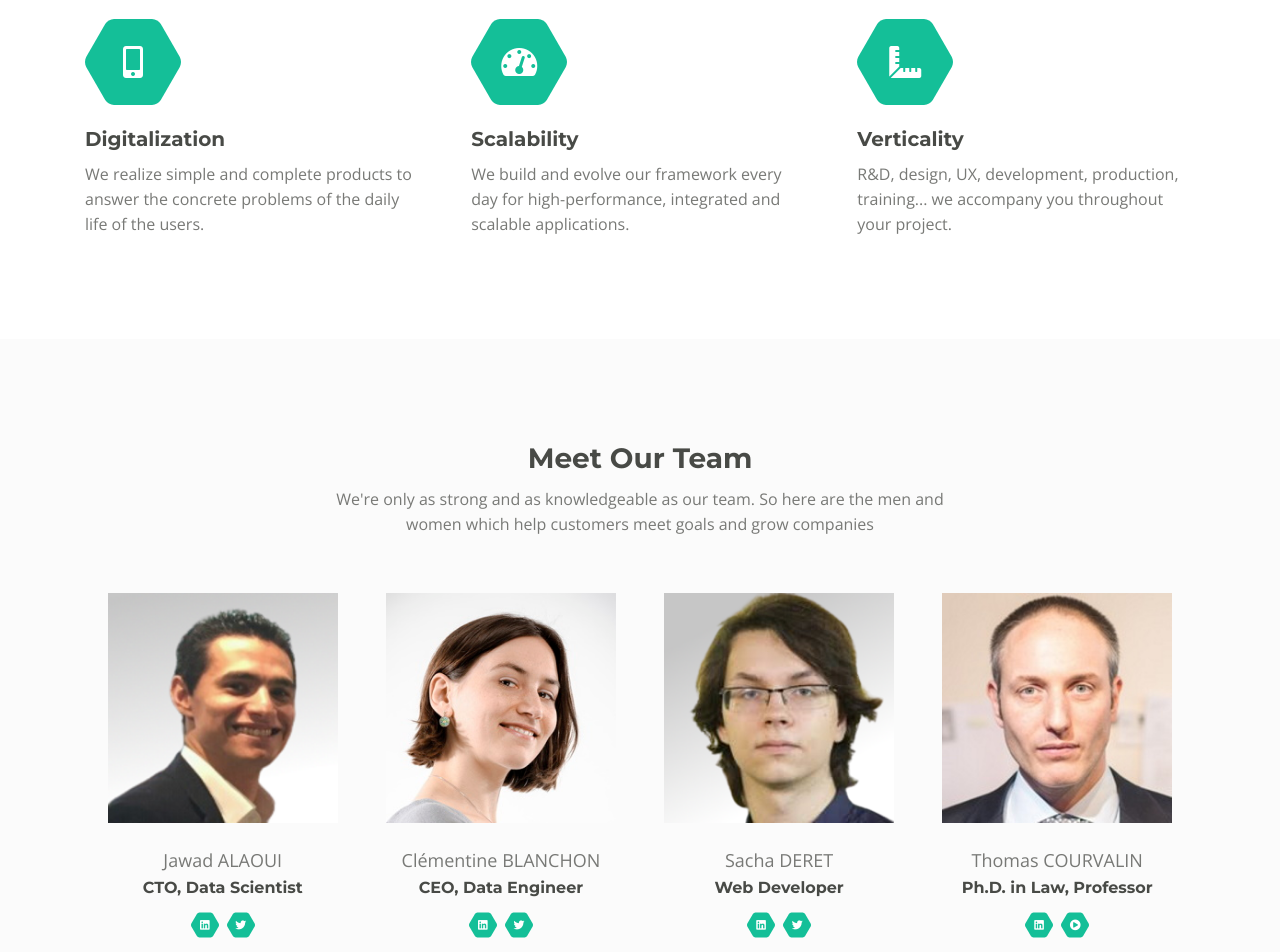
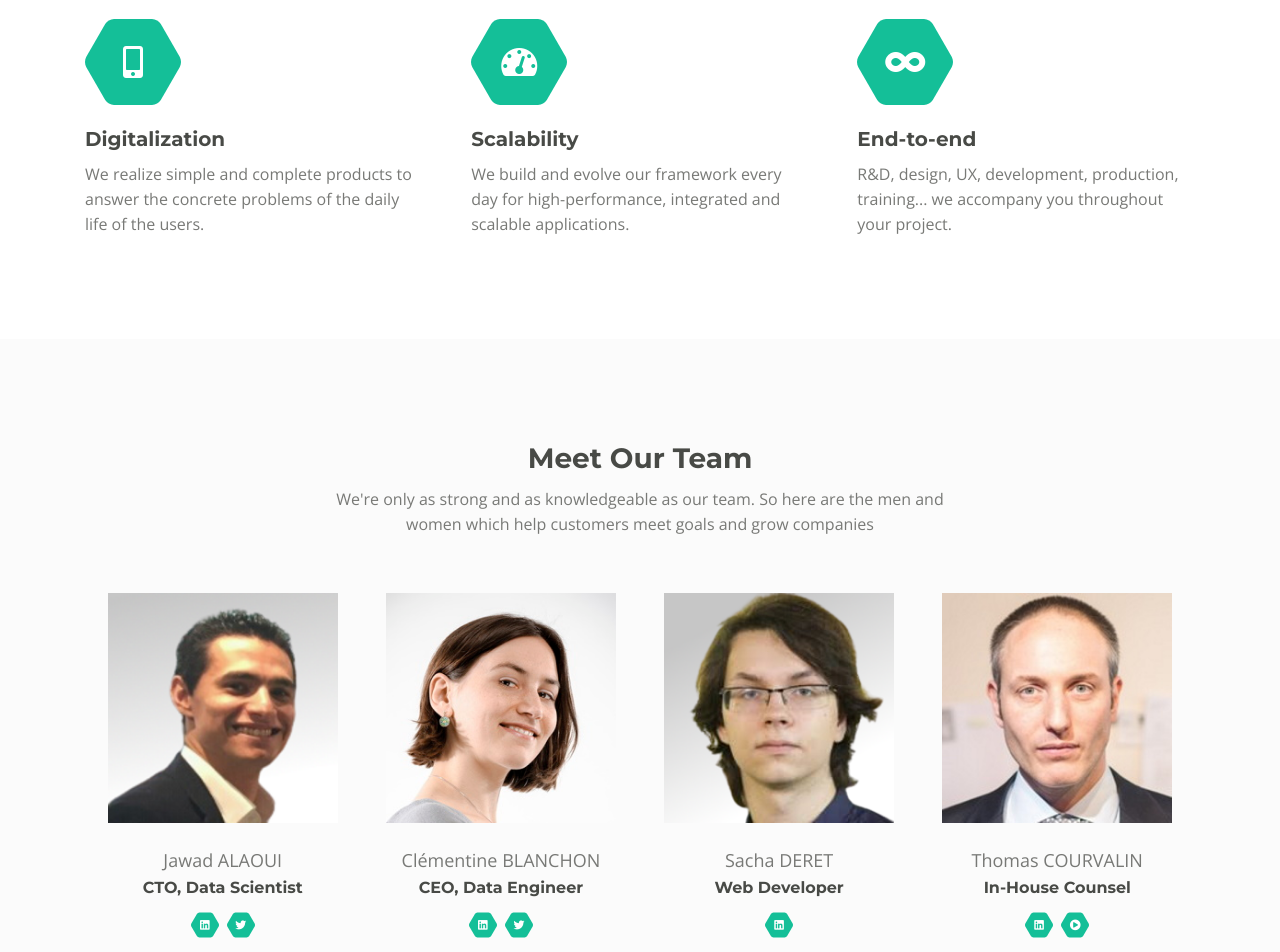
Before and after one commit to www-norma-dev/www-norma-dev.github.io, a plain HTML site: page index.html in a window 1280 px wide. Shown: the part 1520-2472 px from the top of the page. Drawn offline with nearby package versions, Linux system fonts and the light colour scheme.

Commit message:
v0 with team

```diff
--- a/index.html
+++ b/index.html
@@ -202,10 +202,10 @@
                     <div class="card">
                         <span class="fa-stack">
                             <span class="hexagon"></span>
-                            <i class="fas fa-ruler-combined fa-stack-1x"></i>
+                            <i class="fas fa-infinity fa-stack-1x"></i>
                         </span>
                         <div class="card-body">
-                            <h4 class="card-title">Verticality</h4>
+                            <h4 class="card-title">End-to-end</h4>
                             <p>R&D, design, UX, development, production, training... we accompany you throughout your project.</p>
                         </div>
                     </div>
@@ -767,7 +767,7 @@
                                     <i class="fab fa-linkedin fa-stack-1x"></i>
                                 </a>
                             </span>
-                            <span class="fa-stack">
+                            <span class="d-none fa-stack">
                                 <a href="#your-link">
                                     <span class="hexagon"></span>
                                     <i class="fab fa-twitter fa-stack-1x"></i>
@@ -783,14 +783,15 @@
                             <img class="img-fluid" src="images/team-4.jpg" alt="alternative">
                         </div> <!-- end of image wrapper -->
                         <p class="p-large">Thomas COURVALIN</p>
-                        <p class="job-title">Ph.D. in Law, Professor</p>
+                        <p class="job-title">In-House Counsel</p>
                         <span class="social-icons">
                           <span class="fa-stack">
                                 <a href="https://www.linkedin.com/in/thomascourvalin/">
                                     <span class="hexagon"></span>
                                     <i class="fab fa-linkedin fa-stack-1x"></i>
                                 </a>
-                            </span>                            <span class="fa-stack">
+                            </span>
+                            <span class="fa-stack">
                                 <a href="https://www.youtube.com/channel/UCsZNG4V7rX6c9euLSj51qhg">
                                     <span class="hexagon"></span>
                                     <i class="fas fa-play-circle fa-stack-1x"></i>
@@ -904,7 +905,7 @@
                     </div> <!-- end of text-container -->
                 </div> <!-- end of col -->
                 <div class="col-md-2">
-                    <div class="text-container">
+                    <div class="d-none text-container">
                         <h4>Links</h4>
                         <ul class="list-unstyled li-space-lg white">
 
@@ -927,6 +928,9 @@
                             </li>
                             <li>
                                 <a class="white" href="https://ia-droit.fr/">ia-droit.fr</a>
+                            </li>
+                            <li>
+                                <a class="white" href="https://info.sgmarkets.com/en/service/coop">Coop Financing</a>
                             </li>
                         </ul>
                     </div> <!-- end of text-container -->
```
